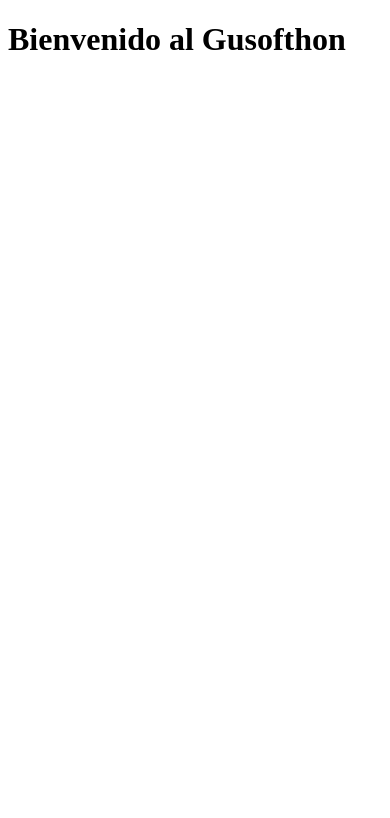
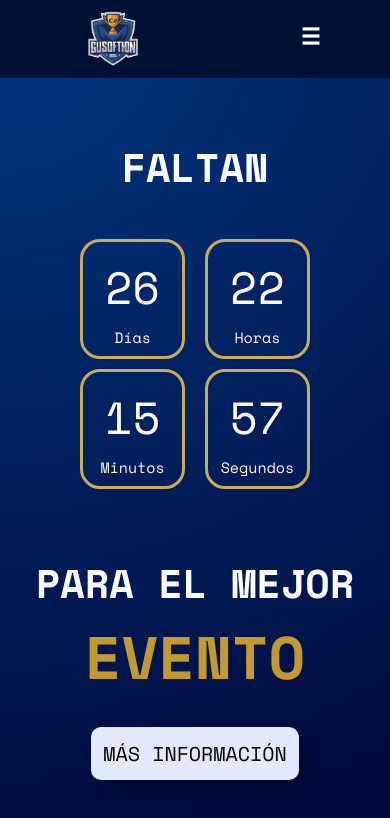
Before and after one commit to AlvaroGonzalezz/gusofthon, a plain HTML site: page index.html in a window 390 px wide. Drawn offline with nearby package versions, Linux system fonts and the light colour scheme.

Commit message:
Se termino la parte de inicio con su responsive

```diff
--- a/index.html
+++ b/index.html
@@ -1,11 +1,78 @@
 <!DOCTYPE html>
 <html lang="en">
+
 <head>
-    <meta charset="UTF-8">
-    <meta name="viewport" content="width=device-width, initial-scale=1.0">
-    <title>Gusofthon</title>
+  <meta charset="UTF-8">
+  <meta name="viewport" content="width=device-width, initial-scale=1.0">
+  <link rel="stylesheet" href="style.css">
+  <title>Gusofthon</title>
 </head>
+
 <body>
-    <h1>Bienvenido al Gusofthon</h1>
+  <header>
+    <img src="imgs/logo.png" alt="Logotipo Gusofthon">
+    <div class="menu" id="menu">
+      <a href="#registro">REGISTRO</a>
+      <a href="#cronograma">CRONOGRAMA</a>
+      <a href="#funcionalidad">FUNCIONALIDAD</a>
+    </div>
+    <div class="menu-icon" id="menu-icon">
+      <img src="imgs/menu.png" alt="Menu">
+    </div>
+  </header>
+  <div class="estructura">
+    <div class="inicio">
+      <h1>FALTAN</h1>
+      <div class="cuenta-regresiva">
+        <div class="contenedor">
+          <div class="contenido">
+            <div class="contador">
+              <div class="responsivo1">
+                <div class="cartel">
+                  <div id="dias"></div>
+                  <div class="h3">
+                    <h3>Días</h3>
+                  </div>
+                </div>
+                <div class="cartel">
+                  <div id="horas"></div>
+                  <div class="h3">
+                    <h3>Horas</h3>
+                  </div>
+                </div>
+              </div>
+              <div class="responsivo2">
+                <div class="cartel">
+                  <div id="minutos"></div>
+                  <div class="h3">
+                    <h3>Minutos</h3>
+                  </div>
+                </div>
+                <div class="cartel">
+                  <div id="segundos"></div>
+                  <div class="h3">
+                    <h3>Segundos</h3>
+                  </div>
+                </div>
+              </div>
+            </div>
+          </div>
+        </div>
+      </div>
+      <h1>PARA EL MEJOR <div class="dorado">EVENTO</div>
+      </h1>
+      <div class="btn-blanco">
+        <a href="">Más Información</a>
+      </div>
+    </div>
+  </div>
+
+
+
+
+
+
+  <script src="scripts.js"></script>
 </body>
+
 </html>
--- /dev/null
+++ b/scripts.js
@@ -0,0 +1,25 @@
+const second = 1000,
+  minute = second * 60,
+  hour = minute * 60,
+  day = hour * 24;
+
+let countDown = new Date('Nov 09, 2024 17:00:00').getTime(),
+  x = setInterval(function () {
+
+    let now = new Date().getTime(),
+      distance = countDown - now;
+
+    document.getElementById('dias').innerText = Math.floor(distance / (day)),
+      document.getElementById('horas').innerText = Math.floor((distance % (day)) / (hour)),
+      document.getElementById('minutos').innerText = Math.floor((distance % (hour)) / (minute)),
+      document.getElementById('segundos').innerText = Math.floor((distance % (minute)) / second);
+
+  }, second);
+
+
+const menuIcon = document.getElementById('menu-icon');
+const menu = document.getElementById('menu');
+
+menuIcon.addEventListener('click', function() {
+  menu.style.display = (menu.style.display === 'block') ? 'none' : 'block';
+});
--- /dev/null
+++ b/style.css
@@ -0,0 +1,257 @@
+@import url('https://fonts.googleapis.com/css2?family=Rubik+Mono+One&family=Space+Mono:ital,wght@0,400;0,700;1,400;1,700&display=swap');
+
+* {
+  font-family: "Space Mono", monospace;
+  margin: 0;
+}
+
+body {
+  background: radial-gradient(circle at 0% 0%, #023882, #000739);
+  background-position: center;
+  background-attachment: fixed;
+  background-repeat: no-repeat;
+}
+
+header {
+  background-color: #001034;
+  display: flex;
+  align-items: center;
+}
+
+header img {
+  width: 8%;
+  margin-left: 260px;
+  margin-right: 200px;
+}
+
+header a {
+  color: aliceblue;
+  text-decoration: none;
+  margin-left: 100px;
+  font-size: 22px;
+  font-weight: bold;
+  padding: 10px;
+}
+
+header a:hover {
+  background-color: #2f5082;
+  padding: 10px;
+  border-radius: 20px;
+}
+.menu-icon {
+  display: none;
+}
+.estructura {
+  text-align: center;
+  margin-top: 2%;
+}
+
+.estructura .inicio h1 {
+  color: rgb(250, 253, 255);
+  font-size: 50px;
+  margin-top: 10px;
+  margin-bottom: -20px;
+}
+
+.dorado {
+  color: #c39a32;
+  font-size: 90px;
+
+}
+
+/*CUENTA REGRESIVA*/
+
+.contenedor {
+  color: #fff6f6;
+  text-align: center;
+}
+
+.cartel {
+  width: 159px;
+  height: 109px;
+  padding: 10px 0px 5px 0px;
+  text-align: center;
+  display: inline-block;
+  margin: 5px;
+  border: solid #dfba5ce7;
+  border-radius: 20px;
+}
+
+.cartel>div {
+  font-size: 90px;
+  animation: fade 3s;
+  line-height: 30px;
+  margin-top: 20px;
+}
+
+.cartel>div>h3 {
+  margin-top: 0px;
+  font-size: 20px;
+  font-weight: normal;
+}
+
+.h3 {
+  bottom: 0;
+  margin: 0 auto;
+}
+
+.contenedor {
+  margin-top: 3%;
+}
+
+.contenido {
+  width: 80%;
+  margin: 0 auto;
+  border: 0px solid black;
+  z-index: 10;
+}
+
+li {
+  display: inline-block;
+  font-size: 1.5em;
+  list-style-type: none;
+  padding: 1em;
+  text-transform: uppercase;
+}
+
+li span {
+  display: block;
+  font-size: 4.5rem;
+}
+
+.numeros {
+  font-family: 'Chela one', sans-serif;
+  font-size: 60px;
+  transition: .3s;
+  animation-name: fade;
+  animation-duration: 3s;
+}
+
+.responsivo1 {
+  display: inline-block
+}
+
+.responsivo2 {
+  display: inline-block
+}
+
+@media (max-width: 450px) {
+  .contenedor {
+    margin-top: 15%;
+  }
+
+  .banner {
+    margin-bottom: 30px;
+  }
+
+  .cartel {
+    height: 99px;
+    width: 99px;
+  }
+
+  .cartel>div {
+    font-size: 45px;
+  }
+
+  .cartel>div>h3 {
+    font-size: 15px;
+    margin-top: 0px;
+  }
+}
+
+@keyframes fade {
+  0% {
+    opacity: 0;
+  }
+
+  30% {
+    opacity: 0;
+  }
+
+  100% {
+    opacity: 1;
+  }
+}
+
+.btn-blanco {
+  margin-top: 5%;
+  margin-bottom: 5%;
+
+}
+
+.btn-blanco a {
+  text-decoration: none;
+  color: #000000;
+  background-color: #e1ebfd;
+  border-radius: 10px;
+  padding: 12px;
+  text-transform: uppercase;
+  font-size: 25px;
+  box-shadow: 10px 10px 15px rgba(0, 0, 0, 0.21);
+}
+
+.btn-blanco a:hover {
+  background-color: #2a53b1;
+  color: #fff6f6;
+}
+
+.btn-blanco a:focus {
+  background-color: #0b2e7e;
+  color: #fff6f6;
+}
+
+
+
+
+
+/*MODO MOVIL*/
+
+@media (max-width: 768px) {
+  header img {
+    width: 20%;
+    margin: 0;
+    margin-left: 19%;
+    margin-right: 19%;
+  }
+  .menu-icon {
+    display: block;
+    text-align: right;
+  }
+  .menu {
+
+    display: none;
+    text-align: left;
+    flex-direction: column;
+    width: 100%;
+    background-color: #001034;
+    position: absolute;
+    top: 80px;
+    left: 0;
+    z-index: 3;
+  }
+  .menu a{
+    display: block;
+    margin-bottom: 20px;
+
+  }
+  .menu a:hover {
+    background-color: #022473;
+    width: 50%;
+  }
+
+  .estructura .inicio h1{
+    margin-top: 15%;
+    font-size: 40px;
+  }
+  .dorado{
+    font-size: 60px;
+    margin-bottom: 20px !important;
+  }
+  .btn-blanco {
+    margin-top: 15% ;
+
+  }
+  .btn-blanco a{
+    font-size: 20px;
+  }
+}
```
Also changed, not shown: imgs/logo.png (added), imgs/menu.png (added).
